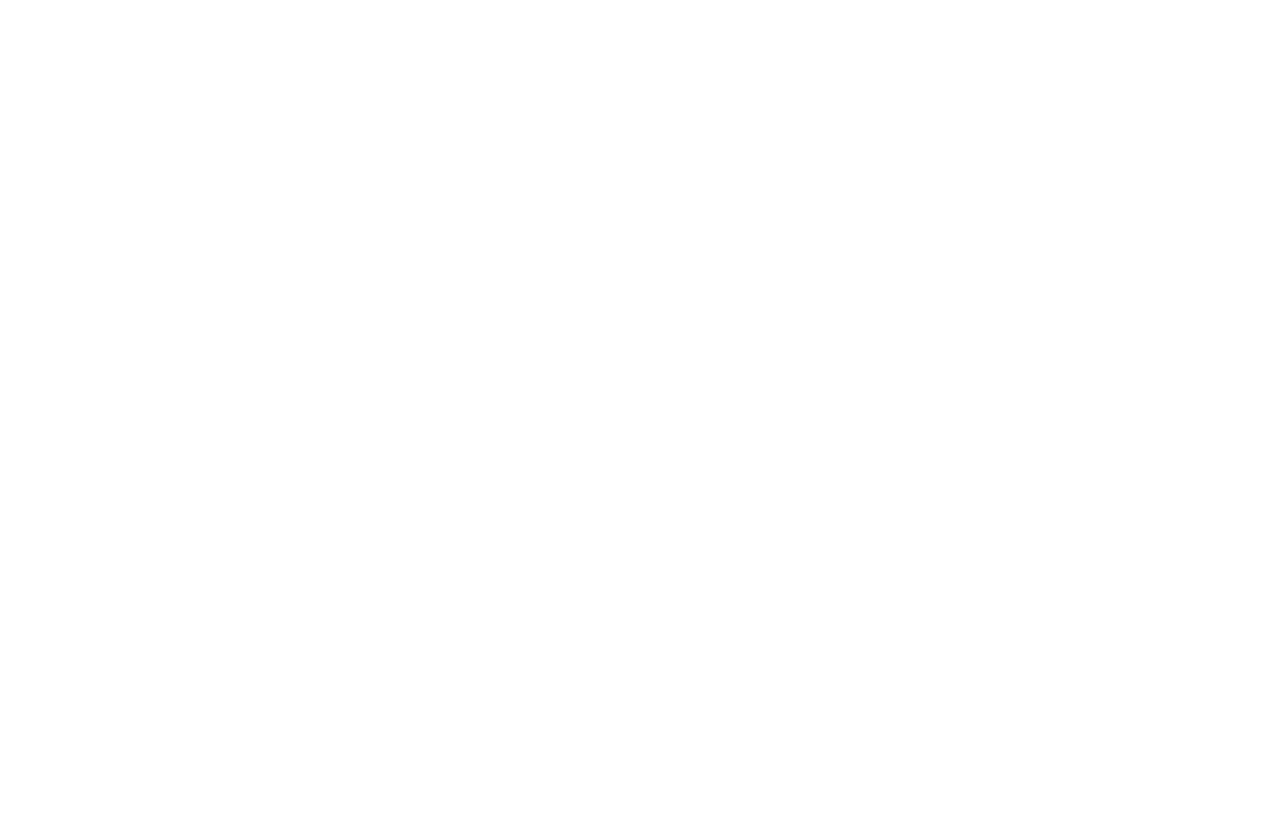
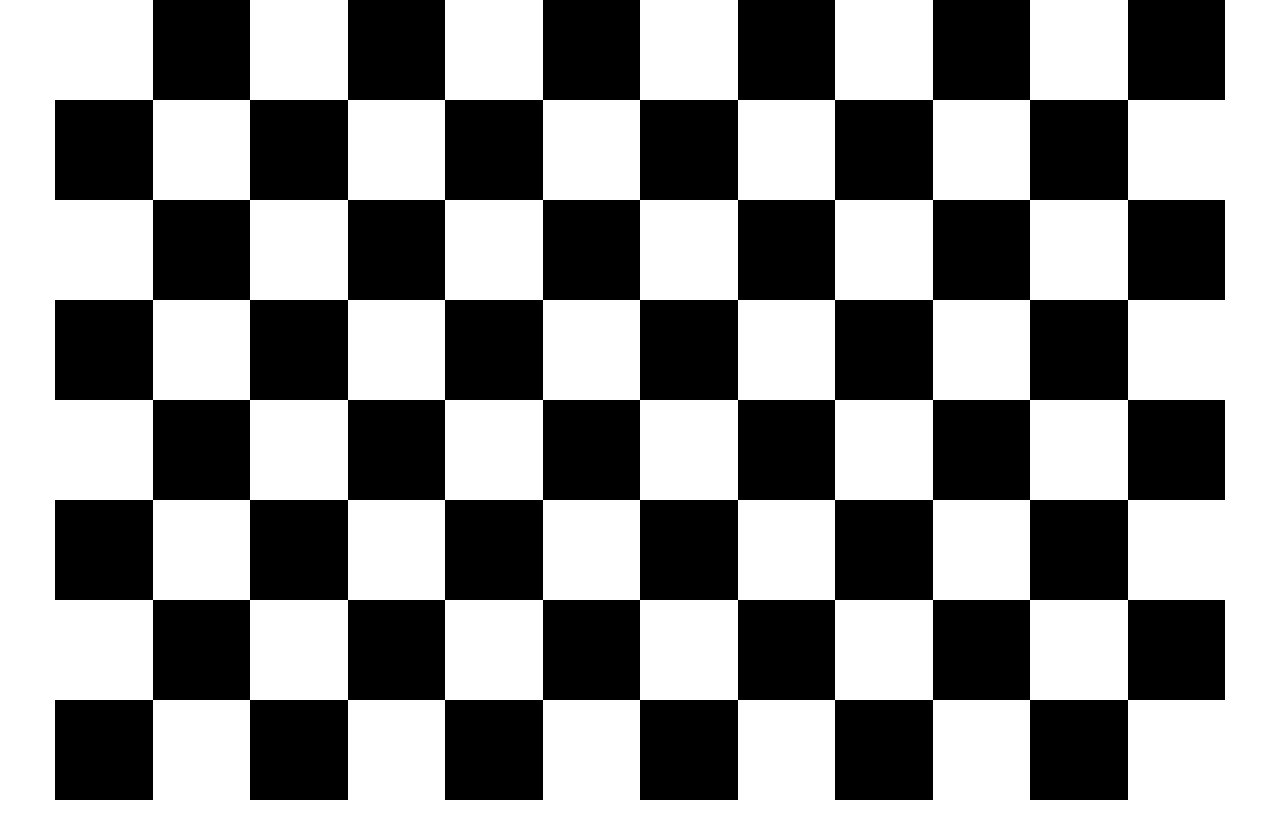
Before and after one commit to Blackwolf308/-Alvarez---Daniel--Exam1, a plain HTML site: page index.html in a window 1280 px wide. Shown: the top 838 px of the page. After the commit the page ends 800 px from the top, so only its background shows below. Drawn offline with nearby package versions, Linux system fonts and the light colour scheme.

Commit message:
made some more changes

```diff
--- a/css/style.css
+++ b/css/style.css
@@ -1,5 +1,11 @@
-.cell {
+.black {
     height: 100px;
+    background-color: black;
+}
+
+.white {
+    height: 100px;
+    background-color: white;
 }
 
 .row {
@@ -9,7 +15,6 @@
 .container {
     width: 1200px;
 }
-
-.cell:hover {
-    background-color: blue !important;
+.black:hover {
+    background-color: green;
 }
--- a/index.html
+++ b/index.html
@@ -3,113 +3,143 @@
 <html>
     <head>
         <title>Chess</title>
-        <link rel="stylesheet"
-              type="tect/css"
-              href="css/materialize.css">
+        <link rel="stylesheet" href="https://maxcdn.bootstrapcdn.com/bootstrap/3.3.6/css/bootstrap.min.css" integrity="sha384-1q8mTJOASx8j1Au+a5WDVnPi2lkFfwwEAa8hDDdjZlpLegxhjVME1fgjWPGmkzs7" crossorigin="anonymous">
         <link rel="stylesheet"
               type="text/css"
               href="css/style.css">
+        <script src="https://code.jquery.com/jquery-2.2.1.min.js"></script>
     </head>
     <body>
         <div class="container">
             <div class='row'>
-                <div class='cell col s1 black'></div>
-                <div class='cell col s1 white'></div>
-                <div class='cell col s1 black'></div>
-                <div class='cell col s1 white'></div>
-                <div class='cell col s1 black'></div>
-                <div class='cell col s1 white'></div>
-                <div class='cell col s1 black'></div>
-                <div class='cell col s1 white'></div>
-                <div class='cell col s1 black'></div>
-                <div class='cell col s1 white'></div>
-                <div class='cell col s1 black'></div>
-                <div class='cell col s1 white'></div>
+                <div class='cell col-xs-1 black'></div>
+                <div class='cell col-xs-1 white'></div>
+                <div class='cell col-xs-1 black'></div>
+                <div class='cell col-xs-1 white'></div>
+                <div class='cell col-xs-1 black'></div>
+                <div class='cell col-xs-1 white'></div>
+                <div class='cell col-xs-1 black'></div>
+                <div class='cell col-xs-1 white'></div>
+                <div class='cell col-xs-1 black'></div>
+                <div class='cell col-xs-1 white'></div>
+                <div class='cell col-xs-1 black'></div>
+                <div class='cell col-xs-1 white'></div>
             </div>
             <div class="row">
-                <div class='cell col s1 white'></div>
-                <div class='cell col s1 black'></div>
-                <div class='cell col s1 white'></div>
-                <div class='cell col s1 black'></div>
-                <div class='cell col s1 white'></div>
-                <div class='cell col s1 black'></div>
-                <div class='cell col s1 white'></div>
-                <div class='cell col s1 black'></div>
-                <div class='cell col s1 white'></div>
-                <div class='cell col s1 black'></div>
-                <div class='cell col s1 white'></div>
-                <div class='cell col s1 black'></div>
+                <div class='cell col-xs-1 white'></div>
+                <div class='cell col-xs-1 black'></div>
+                <div class='cell col-xs-1 white'></div>
+                <div class='cell col-xs-1 black'></div>
+                <div class='cell col-xs-1 white'></div>
+                <div class='cell col-xs-1 black'></div>
+                <div class='cell col-xs-1 white'></div>
+                <div class='cell col-xs-1 black'></div>
+                <div class='cell col-xs-1 white'></div>
+                <div class='cell col-xs-1 black'></div>
+                <div class='cell col-xs-1 white'></div>
+                <div class='cell col-xs-1 black'></div>
+            </div>
+            <div class='row'>
+                <div class='cell col-xs-1 black'></div>
+                <div class='cell col-xs-1 white'></div>
+                <div class='cell col-xs-1 black'></div>
+                <div class='cell col-xs-1 white'></div>
+                <div class='cell col-xs-1 black'></div>
+                <div class='cell col-xs-1 white'></div>
+                <div class='cell col-xs-1 black'></div>
+                <div class='cell col-xs-1 white'></div>
+                <div class='cell col-xs-1 black'></div>
+                <div class='cell col-xs-1 white'></div>
+                <div class='cell col-xs-1 black'></div>
+                <div class='cell col-xs-1 white'></div>
             </div>
             <div class="row">
-                <div class='cell col s1 black'></div>
-                <div class='cell col s1 white'></div>
-                <div class='cell col s1 black'></div>
-                <div class='cell col s1 white'></div>
-                <div class='cell col s1 black'></div>
-                <div class='cell col s1 white'></div>
-                <div class='cell col s1 black'></div>
-                <div class='cell col s1 white'></div>
-                <div class='cell col s1 black'></div>
-                <div class='cell col s1 white'></div>
-                <div class='cell col s1 black'></div>
-                <div class='cell col s1 white'></div>
+                <div class='cell col-xs-1 white'></div>
+                <div class='cell col-xs-1 black'></div>
+                <div class='cell col-xs-1 white'></div>
+                <div class='cell col-xs-1 black'></div>
+                <div class='cell col-xs-1 white'></div>
+                <div class='cell col-xs-1 black'></div>
+                <div class='cell col-xs-1 white'></div>
+                <div class='cell col-xs-1 black'></div>
+                <div class='cell col-xs-1 white'></div>
+                <div class='cell col-xs-1 black'></div>
+                <div class='cell col-xs-1 white'></div>
+                <div class='cell col-xs-1 black'></div>
+            </div>
+            <div class='row'>
+                <div class='cell col-xs-1 black'></div>
+                <div class='cell col-xs-1 white'></div>
+                <div class='cell col-xs-1 black'></div>
+                <div class='cell col-xs-1 white'></div>
+                <div class='cell col-xs-1 black'></div>
+                <div class='cell col-xs-1 white'></div>
+                <div class='cell col-xs-1 black'></div>
+                <div class='cell col-xs-1 white'></div>
+                <div class='cell col-xs-1 black'></div>
+                <div class='cell col-xs-1 white'></div>
+                <div class='cell col-xs-1 black'></div>
+                <div class='cell col-xs-1 white'></div>
             </div>
             <div class="row">
-                <div class='cell col s1 white'></div>
-                <div class='cell col s1 black'></div>
-                <div class='cell col s1 white'></div>
-                <div class='cell col s1 black'></div>
-                <div class='cell col s1 white'></div>
-                <div class='cell col s1 black'></div>
-                <div class='cell col s1 white'></div>
-                <div class='cell col s1 black'></div>
-                <div class='cell col s1 white'></div>
-                <div class='cell col s1 black'></div>
-                <div class='cell col s1 white'></div>
-                <div class='cell col s1 black'></div>
+                <div class='cell col-xs-1 white'></div>
+                <div class='cell col-xs-1 black'></div>
+                <div class='cell col-xs-1 white'></div>
+                <div class='cell col-xs-1 black'></div>
+                <div class='cell col-xs-1 white'></div>
+                <div class='cell col-xs-1 black'></div>
+                <div class='cell col-xs-1 white'></div>
+                <div class='cell col-xs-1 black'></div>
+                <div class='cell col-xs-1 white'></div>
+                <div class='cell col-xs-1 black'></div>
+                <div class='cell col-xs-1 white'></div>
+                <div class='cell col-xs-1 black'></div>
+            </div>
+            <div class='row'>
+                <div class='cell col-xs-1 black'></div>
+                <div class='cell col-xs-1 white'></div>
+                <div class='cell col-xs-1 black'></div>
+                <div class='cell col-xs-1 white'></div>
+                <div class='cell col-xs-1 black'></div>
+                <div class='cell col-xs-1 white'></div>
+                <div class='cell col-xs-1 black'></div>
+                <div class='cell col-xs-1 white'></div>
+                <div class='cell col-xs-1 black'></div>
+                <div class='cell col-xs-1 white'></div>
+                <div class='cell col-xs-1 black'></div>
+                <div class='cell col-xs-1 white'></div>
             </div>
             <div class="row">
-                <div class='cell col s1 black'></div>
-                <div class='cell col s1 white'></div>
-                <div class='cell col s1 black'></div>
-                <div class='cell col s1 white'></div>
-                <div class='cell col s1 black'></div>
-                <div class='cell col s1 white'></div>
-                <div class='cell col s1 black'></div>
-                <div class='cell col s1 white'></div>
-                <div class='cell col s1 black'></div>
-                <div class='cell col s1 white'></div>
-                <div class='cell col s1 black'></div>
-                <div class='cell col s1 white'></div>
+                <div class='cell col-xs-1 white'></div>
+                <div class='cell col-xs-1 black'></div>
+                <div class='cell col-xs-1 white'></div>
+                <div class='cell col-xs-1 black'></div>
+                <div class='cell col-xs-1 white'></div>
+                <div class='cell col-xs-1 black'></div>
+                <div class='cell col-xs-1 white'></div>
+                <div class='cell col-xs-1 black'></div>
+                <div class='cell col-xs-1 white'></div>
+                <div class='cell col-xs-1 black'></div>
+                <div class='cell col-xs-1 white'></div>
+                <div class='cell col-xs-1 black'></div>
             </div>
-            <div class="row">
-                <div class='cell col s1 white'></div>
-                <div class='cell col s1 black'></div>
-                <div class='cell col s1 white'></div>
-                <div class='cell col s1 black'></div>
-                <div class='cell col s1 white'></div>
-                <div class='cell col s1 black'></div>
-                <div class='cell col s1 white'></div>
-                <div class='cell col s1 black'></div>
-                <div class='cell col s1 white'></div>
-                <div class='cell col s1 black'></div>
-                <div class='cell col s1 white'></div>
-                <div class='cell col s1 black'></div>
-            </div>
-            <div class="row">
-                <div class='cell col s1 black'></div>
-                <div class='cell col s1 white'></div>
-                <div class='cell col s1 black'></div>
-                <div class='cell col s1 white'></div>
-                <div class='cell col s1 black'></div>
-                <div class='cell col s1 white'></div>
-                <div class='cell col s1 black'></div>
-                <div class='cell col s1 white'></div>
-                <div class='cell col s1 black'></div>
-                <div class='cell col s1 white'></div>
-                <div class='cell col s1 black'></div>
-                <div class='cell col s1 white'></div>
-            </div>
+            <script>
+                $(document).ready(function(){
+                    $(".white").hover(function(){
+                        $(this).css("background-color","blue");
+                    }, function(){
+                        $(this).css("background-color","white");
+                    });
+                    $(".white").click(function(){
+                        alert("now I'm blue");
+                    });
+                    $(".black").click(function(){
+                        alert("but I'M GREEN MOTHA LOVA");
+                    });
+                    $(".cell").toggleClass("white")
+                    $(".cell").toggleClass("black")
+                });
+            </script>
         </div>
     </body>
 </html>
```
